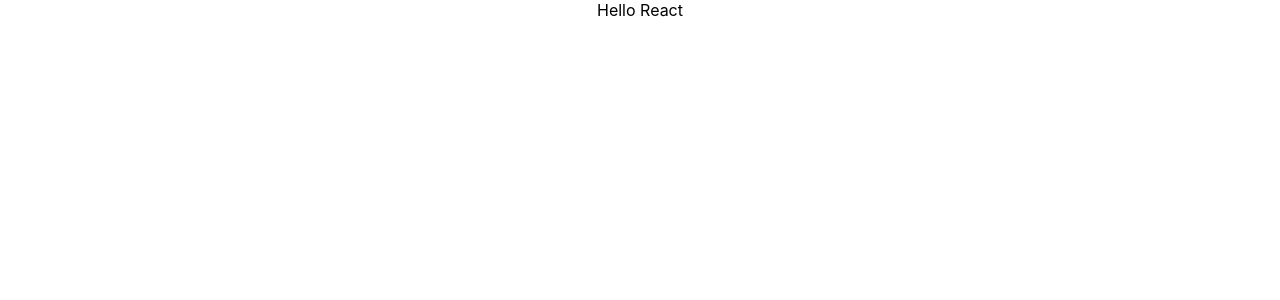
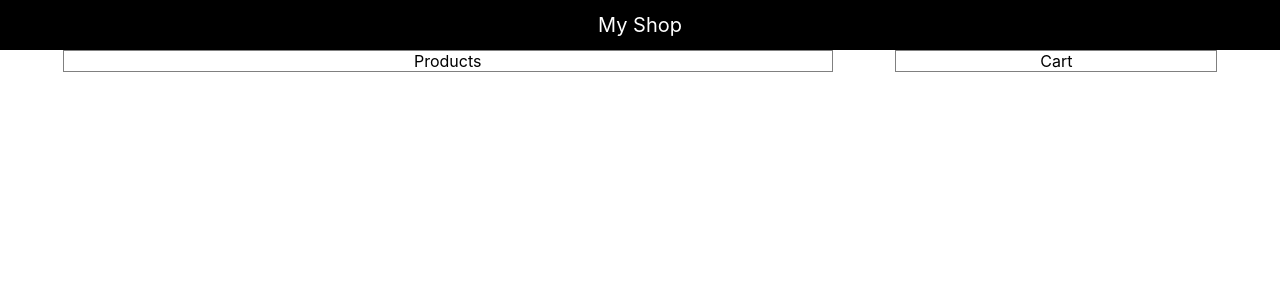
Before and after one commit to adnan159/basic-react-shop, a React (Create React App) app: page / in a window 1280 px wide. Shown: the top 300 px of the page. Built offline with nearby package versions, Linux system fonts and the light colour scheme.

Commit message:
Navbar added

```diff
--- a/src/App.css
+++ b/src/App.css
@@ -1,38 +1,32 @@
-.App {
-  text-align: center;
+.App{
+  display: flex;
+  flex-flow: row wrap;
+  justify-content: space-evenly;
 }
 
-.App-logo {
-  height: 40vmin;
-  pointer-events: none;
+.demo-nav-bar{
+  display: flex;
+  justify-content: center;
+  align-items: center;
+  width: 100%;
+  height: 50px;
+  background-color: black;
+  color: white;
+  font-size: 20px;
 }
 
-@media (prefers-reduced-motion: no-preference) {
-  .App-logo {
-    animation: App-logo-spin infinite 20s linear;
-  }
+.demo-product-list{
+  display: flex;
+  flex: 0 0 60%;
+  justify-content: center;
+  align-items: center;
+  border: 1px solid gray;
 }
 
-.App-header {
-  background-color: #282c34;
-  min-height: 100vh;
+.demo-product-cart{
   display: flex;
-  flex-direction: column;
+  flex: 0 0 25%;
+  justify-content: center;
   align-items: center;
-  justify-content: center;
-  font-size: calc(10px + 2vmin);
-  color: white;
+  border: 1px solid gray;
 }
-
-.App-link {
-  color: #61dafb;
-}
-
-@keyframes App-logo-spin {
-  from {
-    transform: rotate(0deg);
-  }
-  to {
-    transform: rotate(360deg);
-  }
-}
--- a/src/App.js
+++ b/src/App.js
@@ -3,7 +3,9 @@ import './App.css';
 function App() {
   return (
     <div className="App">
-      Hello React
+      <div className='demo-nav-bar'>My Shop</div>
+      <div className='demo-product-list'>Products</div>
+      <div className='demo-product-cart'>Cart</div>
     </div>
   );
 }
```
